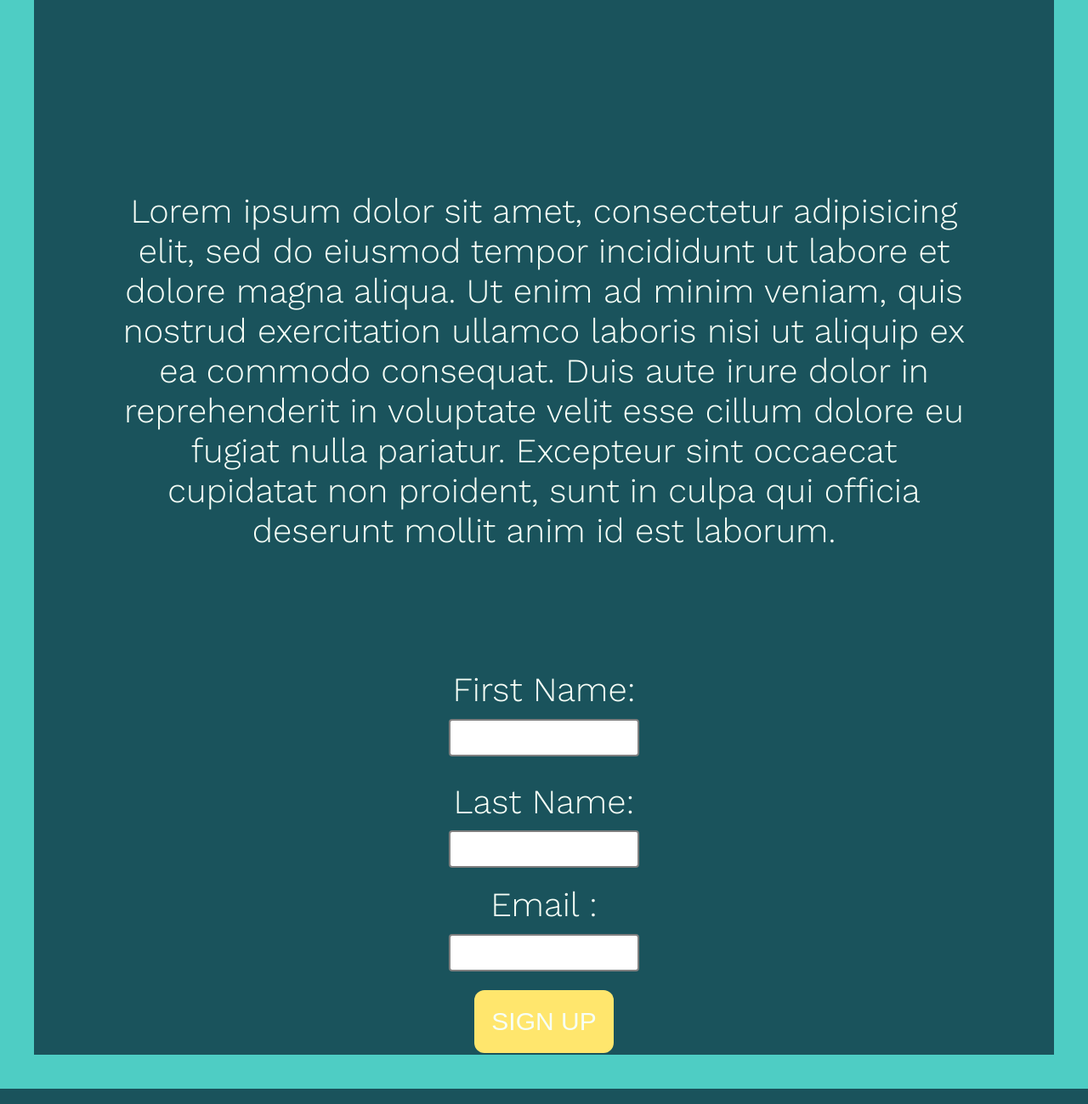
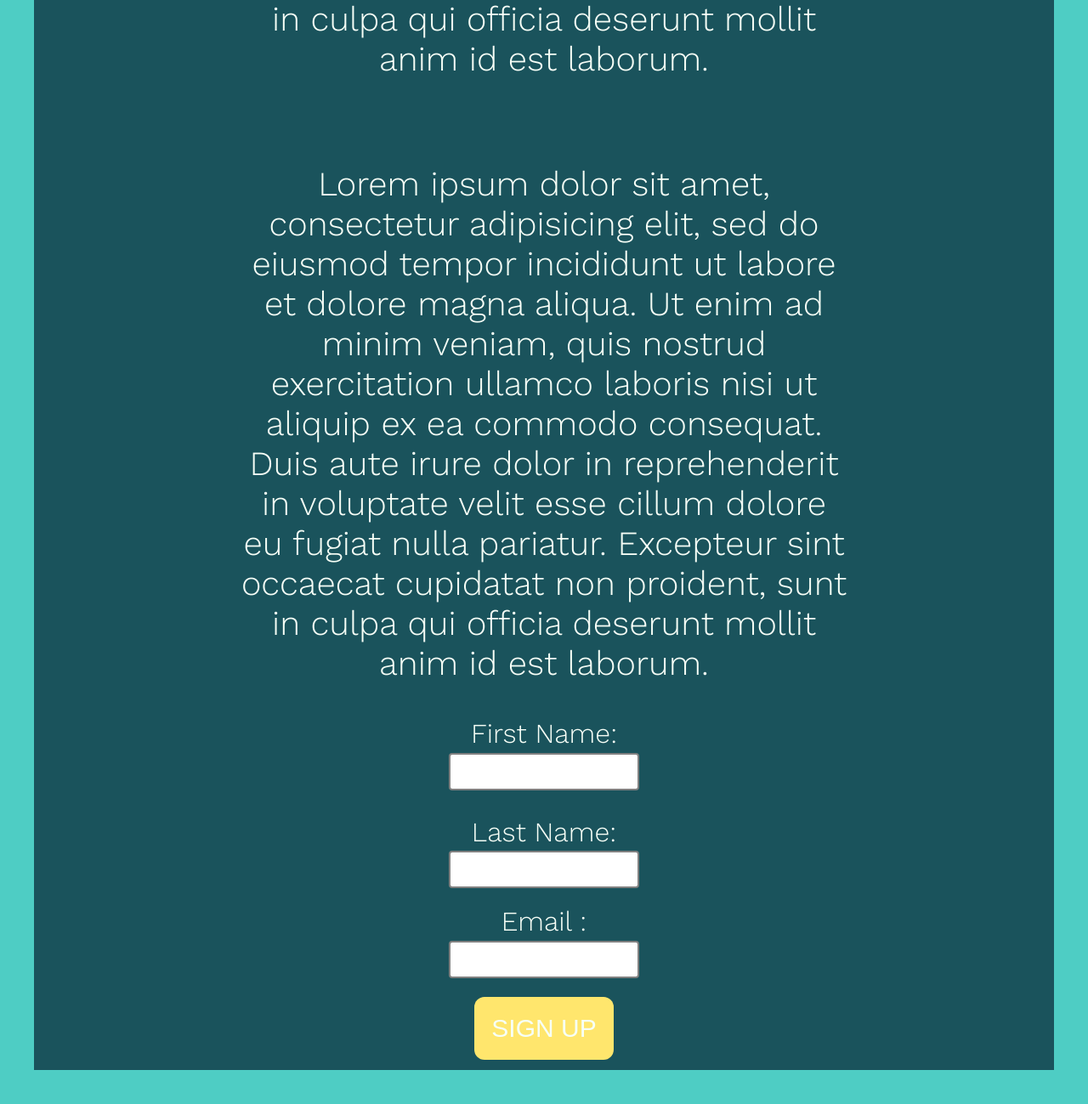
Before and after one commit to ferdiansahgg/learn-django, a plain HTML site: page capstone_project/capstone_project.html in a window 1280 px wide. Shown: the part 838-2137 px from the top of the page at 85% size. Drawn offline with nearby package versions, Linux system fonts and the light colour scheme.

Commit message:
perbaikan

```diff
--- a/capstone_project/capstone_project.css
+++ b/capstone_project/capstone_project.css
@@ -2,6 +2,8 @@ body {
   background-color: #1a535c;
   border: 40px solid #4ecdc4;
   margin: auto;
+  color: #f7fff7;
+  border-top: 0px;
 }
 
 h1  {
@@ -9,7 +11,6 @@ h1  {
   font-family: 'Oswald', sans-serif;
   font-family: 'Playfair Display', serif;
   font-size: 60px;
-  color: #f7fff7;
 }
 
 h2  {
@@ -18,27 +19,27 @@ h2  {
 font-family: 'Playfair Display', serif;
 padding: 10px;
 font-size: 30px;
-color: #f7fff7;
 }
 
 p {
     text-align: center;
-    padding: 100px;
+    padding-top: 5%;
+    padding-left: 20%;
+    padding-right: 20%;
     font-family: 'Oswald', sans-serif;
 font-family: 'Playfair Display', serif;
 font-family: 'Work Sans', sans-serif;
 font-size: 40px;
-color: #f7fff7;
 }
 
 form {
   text-align: center;
-  font-size: 40px;
+  font-size: 2.0em;
   font-family: 'Oswald', sans-serif;
 font-family: 'Playfair Display', serif;
 font-family: 'PT Sans', sans-serif;
 font-family: 'Work Sans', sans-serif;
-color: #f7fff7;
+margin-bottom: 10px;
 }
 
 .firstnametext {
--- a/capstone_project/capstone_project.html
+++ b/capstone_project/capstone_project.html
@@ -24,19 +24,19 @@
       <div class="firstnametext">
         <label for="fn">First Name:</label>
         <br>
-        <input type="text"  id="fn" name="" value="">
+        <input type="text" name="fn" value="">
         <br>
       </div>
       <div class="lastnametext">
         <label for="ln">Last Name:</label>
         <br>
-        <input type="text"  id="ln" name="" value="">
+        <input type="text" name="ln" value="">
         <br>
       </div>
       <div class="emailtext">
         <label for="email">Email :</label>
         <br>
-        <input type="email"  id="mail" name="" value="">
+        <input type="email" name="email" value="">
         <br>
       </div>
       <button type="submit" class="button" value="sign-up">SIGN UP</button>
--- a/capstone_project/thankyou.css
+++ b/capstone_project/thankyou.css
@@ -3,7 +3,7 @@ h1  {
   font-family: 'Oswald', sans-serif;
   font-family: 'Playfair Display', serif;
   font-size: 60px;
-  color: #f7fff7;
+
   background-color: #1a535c;
   padding: 50px 50px;
   border: 50px solid #4ecdc4;
@@ -11,4 +11,5 @@ h1  {
 
 body {
   background-color: #4ecdc4;
+  color: #f7fff7;
 }
```
